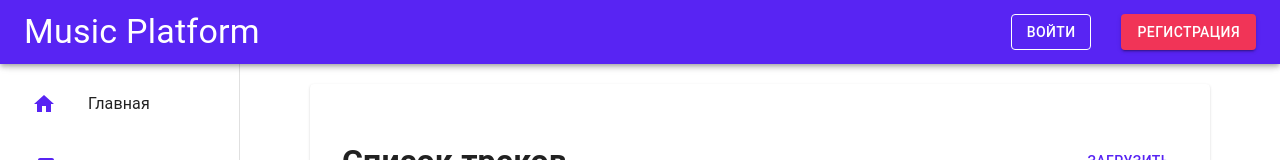
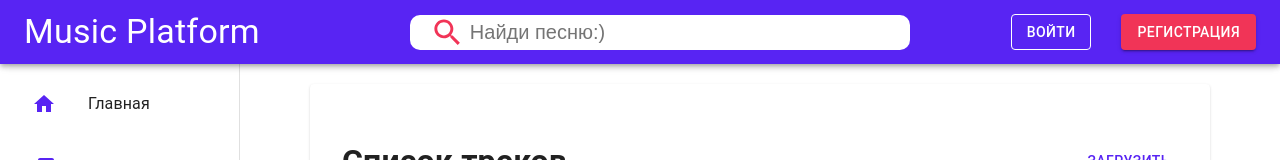
Before and after one commit to Vlad1slav1vanov/music-platform, a Next.js app in the folder client/: page /tracks in a window 1280 px wide. Shown: the top 160 px of the page. Built offline with nearby package versions, Linux system fonts and the light colour scheme; no server answers.

Commit message:
перенес строку поиска в хедер на фронтенде

```diff
--- a/client/components/ClippedDrawer.tsx
+++ b/client/components/ClippedDrawer.tsx
@@ -3,28 +3,22 @@ import Box from '@mui/material/Box';
 import Drawer from '@mui/material/Drawer';
 import CssBaseline from '@mui/material/CssBaseline';
 import Toolbar from '@mui/material/Toolbar';
-import List from '@mui/material/List';
 import Divider from '@mui/material/Divider';
-import ListItem from '@mui/material/ListItem';
-import ListItemButton from '@mui/material/ListItemButton';
-import ListItemIcon from '@mui/material/ListItemIcon';
-import ListItemText from '@mui/material/ListItemText';
-import HomeOutlinedIcon from '@mui/icons-material/HomeOutlined';
 import Header from './Header';
-import { useRouter } from 'next/router';
 import Navigation from './Navigation';
 
 interface ClippedDrawerProps {
   children: React.ReactNode;
+  searchIsAvailable?: boolean;
 }
 
 const drawerWidth = 240;
 
-const ClippedDrawer: React.FC<ClippedDrawerProps> = ({children}) => {
+const ClippedDrawer: React.FC<ClippedDrawerProps> = ({children, searchIsAvailable}) => {
   return (
     <Box sx={{ display: 'flex' }} >
       <CssBaseline />
-      <Header />
+      <Header searchIsAvailable={searchIsAvailable} />
       <Drawer
         variant="permanent"
         sx={{
--- a/client/components/Header.tsx
+++ b/client/components/Header.tsx
@@ -1,16 +1,59 @@
 import React from "react";
 import AppBar from '@mui/material/AppBar';
-import { Avatar, Button, Grid, Toolbar, Typography } from "@mui/material";
+import { Avatar, Button, FilledInput, Grid, TextField, Toolbar, Typography } from "@mui/material";
 import { useRouter } from "next/router";
+import TrackStore from "../store/TrackStore"
 import UserStore from "../store/UserStore";
-import { Box } from "@mui/system";
+import SearchIcon from '@mui/icons-material/Search';
 import { observer } from "mobx-react";
+import styled from "styled-components";
 
+interface HeaderProps {
+  searchIsAvailable?: boolean;
+}
 
-const Header: React.FC = () => {
+const SearchWrapper = styled.div`
+  width: 500px;
+  height: 35px;
+  margin-left: 150px;
+  position: relative;
+`
+
+const SearchInput = styled.input`
+  width: 500px;
+  height: 35px;
+  border: none;
+  border-radius: 10px;
+  padding: 10px;
+  padding-left: 60px;
+  font-size: 20px;
+
+  &:focus {
+    outline: 3px #F13457 solid;
+  }
+`
+
+const Header: React.FC<HeaderProps> = ({searchIsAvailable}) => {
   const router = useRouter();
+  const [query, setQuery] = React.useState<string>('');
+  const [timer, setTimer] = React.useState<NodeJS.Timeout | null>(null)
+
+  const search = async (evt: React.ChangeEvent<HTMLInputElement>) => {
+    setQuery(evt.target.value);
+    if (timer) {
+      clearTimeout(timer);
+    }
+    setTimer(
+      setTimeout(async () => {
+        await TrackStore.searchTracks(evt.target.value);
+      }, 500)
+    )
+  }
   return (
-    <AppBar position="fixed" sx={{ zIndex: (theme) => theme.zIndex.drawer + 1 }}>
+    <AppBar
+    position="fixed"
+    sx={{ zIndex: (theme) => theme.zIndex.drawer + 1 }}
+    >
     <Toolbar>
       <Typography
       variant="h4"
@@ -19,6 +62,21 @@ const Header: React.FC = () => {
       >
         Music Platform
       </Typography>
+      {searchIsAvailable &&
+      <SearchWrapper>
+        <SearchIcon
+        color="secondary"
+        fontSize="large"
+        sx={{position: 'absolute', left: "20px"}}
+        />
+        <SearchInput
+        type="text"
+        placeholder="Найди песню:)"
+        value={query}
+        onChange={search}
+        />
+      </SearchWrapper>
+      }
       {UserStore.userState
       ?
       <Grid
--- a/client/layouts/MainLayout.tsx
+++ b/client/layouts/MainLayout.tsx
@@ -9,13 +9,14 @@ interface MainLayoutProps {
   title?: string;
   description?: string;
   keywords?: string;
+  searchIsAvailable?: boolean;
 }
 
 const Container = styled.div`
   margin: 90px;
 `
 
-const MainLayout: React.FC<MainLayoutProps> = ({children, title, description, keywords}) => {
+const MainLayout: React.FC<MainLayoutProps> = ({children, title, description, keywords, searchIsAvailable}) => {
   return (
     <>
       <Head>
@@ -25,7 +26,9 @@ const MainLayout: React.FC<MainLayoutProps> = ({children, title, description, ke
         <meta name="keywords" content={keywords || "Музыка, треки, артисты"} />
         <meta name="viewport" content="width=device-width, initial-scale=1" />
       </Head>
-      <ClippedDrawer children={children} />
+      <ClippedDrawer searchIsAvailable={searchIsAvailable}>
+        {children}
+      </ClippedDrawer>
       <Player />
     </>
   )
--- a/client/package.json
+++ b/client/package.json
@@ -31,6 +31,9 @@
   },
   "devDependencies": {
     "@types/styled-components": "^5.1.26",
-    "eslint": "^8.31.0"
+    "eslint": "^8.31.0",
+    "eslint-config-prettier": "^8.6.0",
+    "eslint-plugin-prettier": "^4.2.1",
+    "prettier": "2.8.3"
   }
 }
--- a/client/pages/register/index.tsx
+++ b/client/pages/register/index.tsx
@@ -1,7 +1,6 @@
 import { Avatar, Button, Grid, TextField, ThemeProvider, Typography } from "@mui/material";
 import { useRouter } from "next/router";
 import React from "react";
-import axios from "../../axios";
 import MainLayout from "../../layouts/MainLayout";
 import UserStore from "../../store/UserStore";
 import theme from "../../theme/theme";
--- a/client/pages/tracks/index.tsx
+++ b/client/pages/tracks/index.tsx
@@ -35,7 +35,7 @@ const Index = () => {
 
   return (
     <ThemeProvider theme={theme}>
-      <MainLayout title='Список треков - музыкальная платформа'>
+      <MainLayout searchIsAvailable title='Список треков - музыкальная платформа'>
         <Grid container justifyContent='center'>
           <StyledCard>
             <Box p={4}>
```
Also changed, not shown: client/prettierrc.json (added, +8 -0 lines), client/.eslintrc.json, 2 other files (tests, documents, lock files or other folders).
